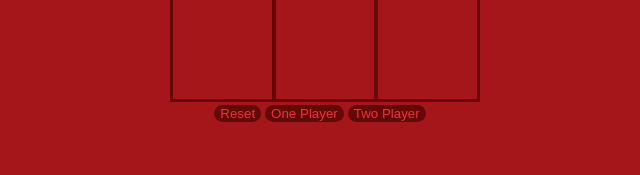
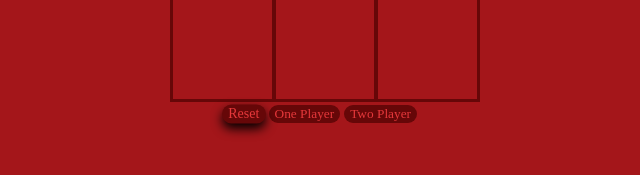
Before and after one commit to CompSciGroupProjects/Game-site-2024-group-6-5, a plain HTML site: page TicTacToe/index.html in a window 1280 px wide. In both pictures the pointer is over the button "Reset". Shown: the part 419-594 px from the top of the page, 320-960 px from the left. Drawn offline with Linux system fonts and the light colour scheme.

Commit message:
small add

```diff
--- a/TicTacToe/style.css
+++ b/TicTacToe/style.css
@@ -42,4 +42,11 @@
     border-width: 0px;
     border-radius: 15px;
     color: #e5383b;
+    transition: 300ms;
+    font-family: "Cooper Black", serif;
 }
+.Buttonstyle:hover{
+    scale: 105%;
+    box-shadow: 0px 5px 10px black;
+
+}
```
